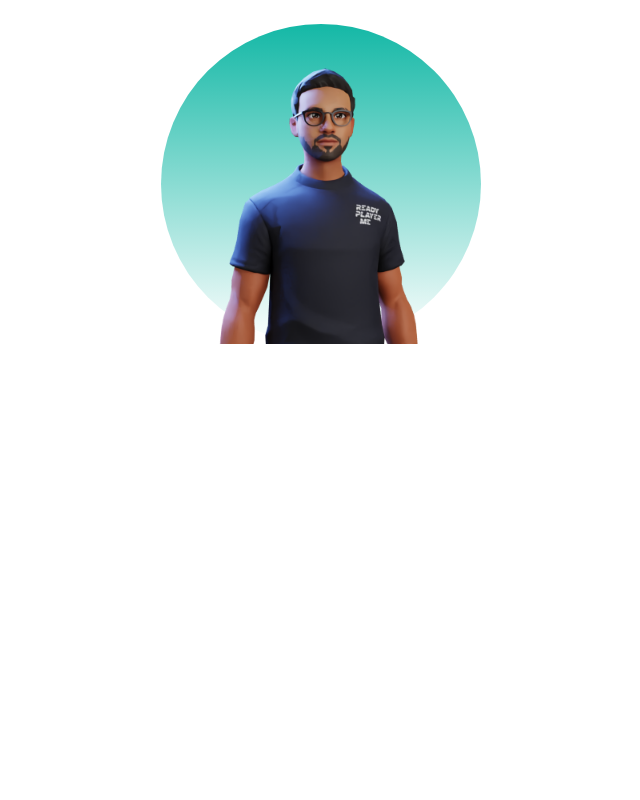
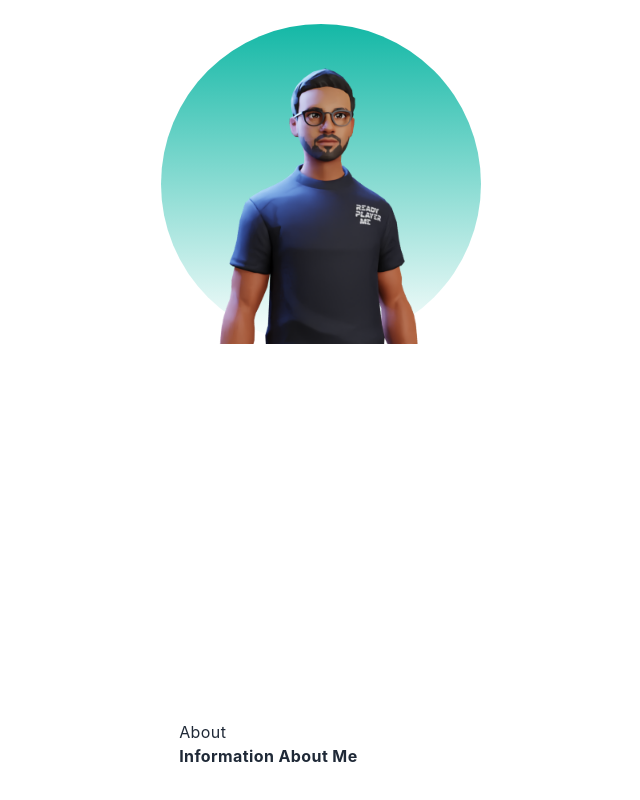
Before and after one commit to eshantmanghnani/next-portfolio, a Next.js app: page / in a window 1280 px wide. Shown: the part 548-1348 px from the top of the page, without its empty margins (319-959 px from the left). Before the commit the page ends 892 px from the top, so only its background shows below. Built offline with nearby package versions, Linux system fonts and the light colour scheme.

Commit message:
Update about page

```diff
--- /dev/null
+++ b/pages/components/About.jsx
@@ -0,0 +1,17 @@
+import React from 'react'
+
+const About = () => {
+    return (
+        <div className="w-full md:h-screen p-2 flex items-center py-16">
+            <div className="max-w-[1240px] m-auto md:grid grid-cols-3 gap-8">
+                <div className="col-span-2">
+                    <p>About</p>
+                    <h2>Information About Me</h2>
+            </div>
+            <div></div>
+            </div>
+        </div>
+    )
+}
+
+export default About
--- a/pages/index.js
+++ b/pages/index.js
@@ -1,4 +1,5 @@
 import Head from 'next/head'
+import About from './components/About';
 
 import Main from './components/Main';
 export default function Home() {
@@ -10,6 +11,7 @@
         <link rel="icon" href="/favicon.ico" />
       </Head>
       <Main />
+      <About />
     </div>
   )
 }
--- a/styles/globals.css
+++ b/styles/globals.css
@@ -2,12 +2,24 @@
 @tailwind components;
 @tailwind utilities;
 
-html,
+html {
+  scroll-behavior: smooth;
+  font-family: 'Raleway', sans-serif;
+}
+
+@layer base{
 body {
   padding: 0;
   margin: 0;
   font-family: -apple-system, BlinkMacSystemFont, Segoe UI, Roboto, Oxygen,
     Ubuntu, Cantarell, Fira Sans, Droid Sans, Helvetica Neue, sans-serif;
+  @apply text-[#1f2937] tracking-wide
+}
+
+
+
+h1, h2, h3, h4, h5, h6 {
+  @apply font-bold
 }
 
 a {
@@ -22,3 +34,4 @@
   font-family: "burtons";
   src: url("../public/Burtons.otf");
 }
+}
```
